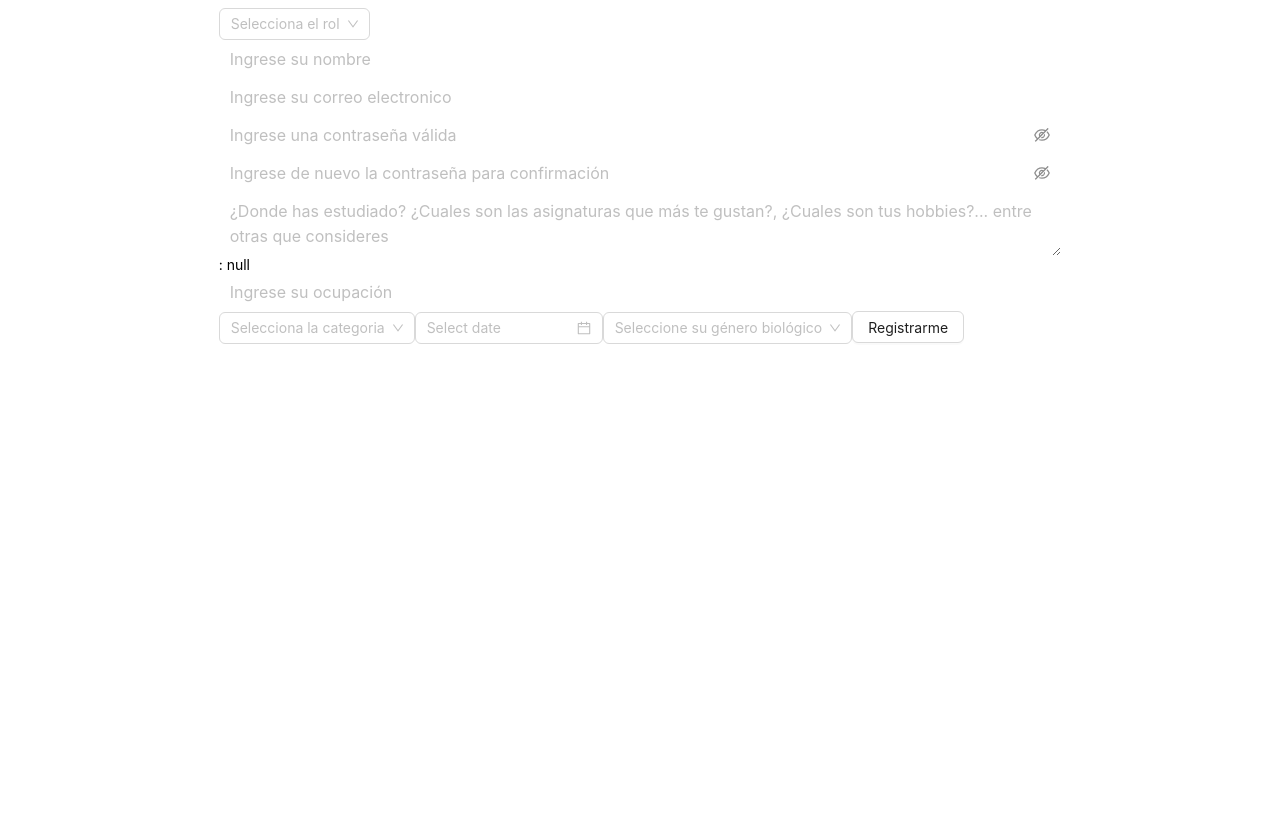
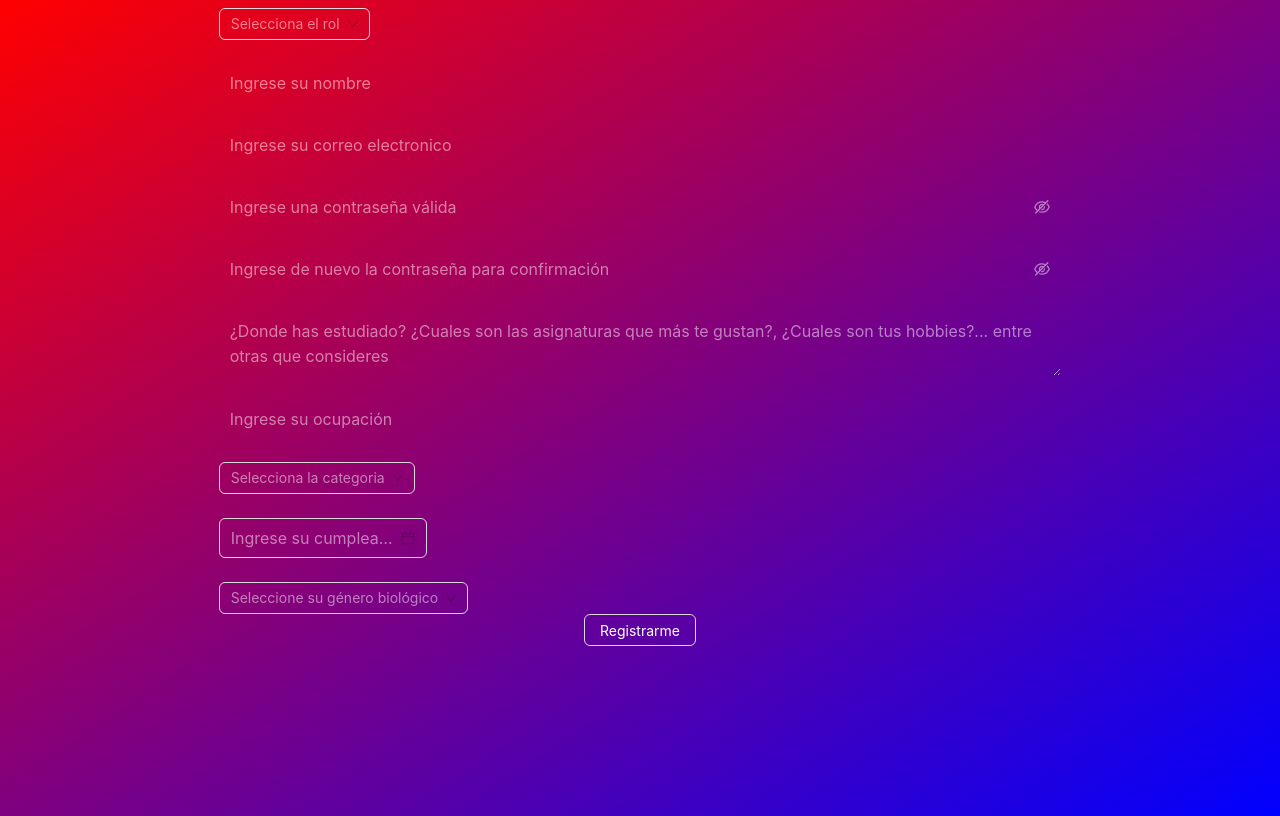
Before and after one commit to Marlon-E-Zambrano-Z/AUG, a React (Vite) app: page /register in a window 1280 px wide. Built offline with nearby package versions, Linux system fonts and the light colour scheme.

Commit message:
Modificación
Se cambiaron los nombres de los objetos que contienen la información del proveedor de ant

```diff
--- a/src/screen/Login.tsx
+++ b/src/screen/Login.tsx
@@ -8,13 +8,9 @@ import {
   Row
   } from "antd"
 
-import {
-  BLUE_LIGHT,
-  RED_LIGHT,
-  TRANSPARENT,
-  WHITE_LIGHT,
-  WHITE_TRANSPARENT,
-  } from "../css/Colors.ts"
+import {textfield, checkbox, button} from '../css/config_provider.ts'
+
+import { RED_LIGHT, BLUE_LIGHT, WHITE_LIGHT } from "../css/Colors.ts"
 
 import * as global from "../utils/Body.ts"
 
@@ -56,23 +52,9 @@ export default function Login() {
     <ConfigProvider
     theme={{
       components : {
-        Input : {
-          colorTextPlaceholder : WHITE_TRANSPARENT,
-          colorText : WHITE_LIGHT,
-          colorIcon : WHITE_TRANSPARENT,
-          colorIconHover : WHITE_LIGHT
-        },
-        Checkbox : {
-          colorText : WHITE_LIGHT
-        },
-        Button : {
-          defaultBg : TRANSPARENT,
-          colorText : WHITE_LIGHT,
-          defaultGhostBorderColor : TRANSPARENT,
-          defaultGhostColor : TRANSPARENT,
-          defaultHoverBorderColor : BLUE_LIGHT,
-          defaultHoverColor : BLUE_LIGHT
-        }
+        Input : textfield,
+        Checkbox : checkbox,
+        Button : button
       },
     }}
     >
--- a/src/screen/Register.tsx
+++ b/src/screen/Register.tsx
@@ -1,12 +1,26 @@
 import {
   Button,
   Col,
+  ConfigProvider,
   DatePicker,
+  Flex,
   Input,
   Row,
   Select
 } from 'antd'
-import { useState } from 'react'
+
+import {
+  button,
+  combobox,
+  localtimeTextfield,
+  textfield
+} from '../css/config_provider.ts';
+
+import * as global from "./../utils/Body.ts"
+
+import { RED_LIGHT, BLUE_LIGHT } from '../css/Colors';
+
+import { useEffect, useState } from 'react'
 /*
 Depende de una lista desplegable el usuario elige su rol
 y partiendo de esto se le piden ciertos datos
@@ -25,21 +39,45 @@ PARA Aprendiz
 
 export default function Register (){
 
-  const [isLeaner, setIsLearner] = useState(false);
+  const [isLeaner, setIsLearner] = useState< boolean | undefined >(undefined);
 
-  const handlerRenderUserForm  = (value : string)  => setIsLearner( value === "aprendiz" ? true : false);
+  const handlerRenderUserForm  = (value : boolean | undefined)  => setIsLearner( value );
+
+  useEffect(() => {
+    /*
+    Se agregan propiedades que son globales pero son
+    necesarias para una visualizacion correcta
+    */
+    global.setBackgroundGradientDiagonal(RED_LIGHT,BLUE_LIGHT)
+    global.setMinHeight("100vh")
+  }, [])
 
   return (
+    <ConfigProvider
+    theme={{
+      components: {
+        Input : textfield,
+        Button : button,
+        Select : combobox,
+        DatePicker : localtimeTextfield
+      }
+    }}
+    >
     <Row>
       <Col span={4}></Col>
       <Col span={16}>
+      <Flex
+        vertical
+        align='flex-start'
+        justify='space-around'
+        gap="large"
+      >
         <Select
         autoFocus
-        allowClear
-        placeholder="Selecciona el rol"
+        placeholder="Selecciona el rol "
         options={[
-          {value:"aprendiz",label:"Aprendiz"},
-          {value:"asesor",label:"Asesor"}
+          {value:true,label:"Aprendiz"},
+          {value:false,label:"Asesor"},
           ]}
         onChange={e => handlerRenderUserForm(e.target.value)}/>
         <Input
@@ -68,13 +106,14 @@ export default function Register (){
           '¿Donde estudio?, ¿Donde ha trabajado?, ¿Cuantos años tiene de experiencia?... entre otras que considere necesarias'}
         size='large'
         variant='borderless'
-        maxLength={300}/> : null
+        maxLength={300}/>
+
           {!isLeaner ? <Input
           placeholder='Ingrese su ocupación'
           size='large'
           variant='borderless'
           maxLength={50}
-        /> : null
+          /> : ""
           }
           {!isLeaner ? <Select
           allowClear
@@ -83,9 +122,12 @@ export default function Register (){
             {value:"comunicacion",label:"Comunicación"},
             {value:"artes",label:"Artes"}
             ]}
-        /> : null
+          /> : ""
           }
-        <DatePicker/>
+          <DatePicker
+          placeholder='Ingrese su cumpleaños'
+          size='large'
+          />
           <Select
           allowClear
           placeholder="Seleccione su género biológico"
@@ -94,9 +136,17 @@ export default function Register (){
               {value:false, label:"femenino"}
             ]}
           />
+        </Flex>
+        <Flex
+        vertical
+        align='center'
+        justify='center'
+        >
           <Button>Registrarme</Button>
+        </Flex>
       </Col>
       <Col span={4}></Col>
     </Row>
+    </ConfigProvider>
   )
 }
```
Lines whose indentation alone changed are shown as unchanged.
